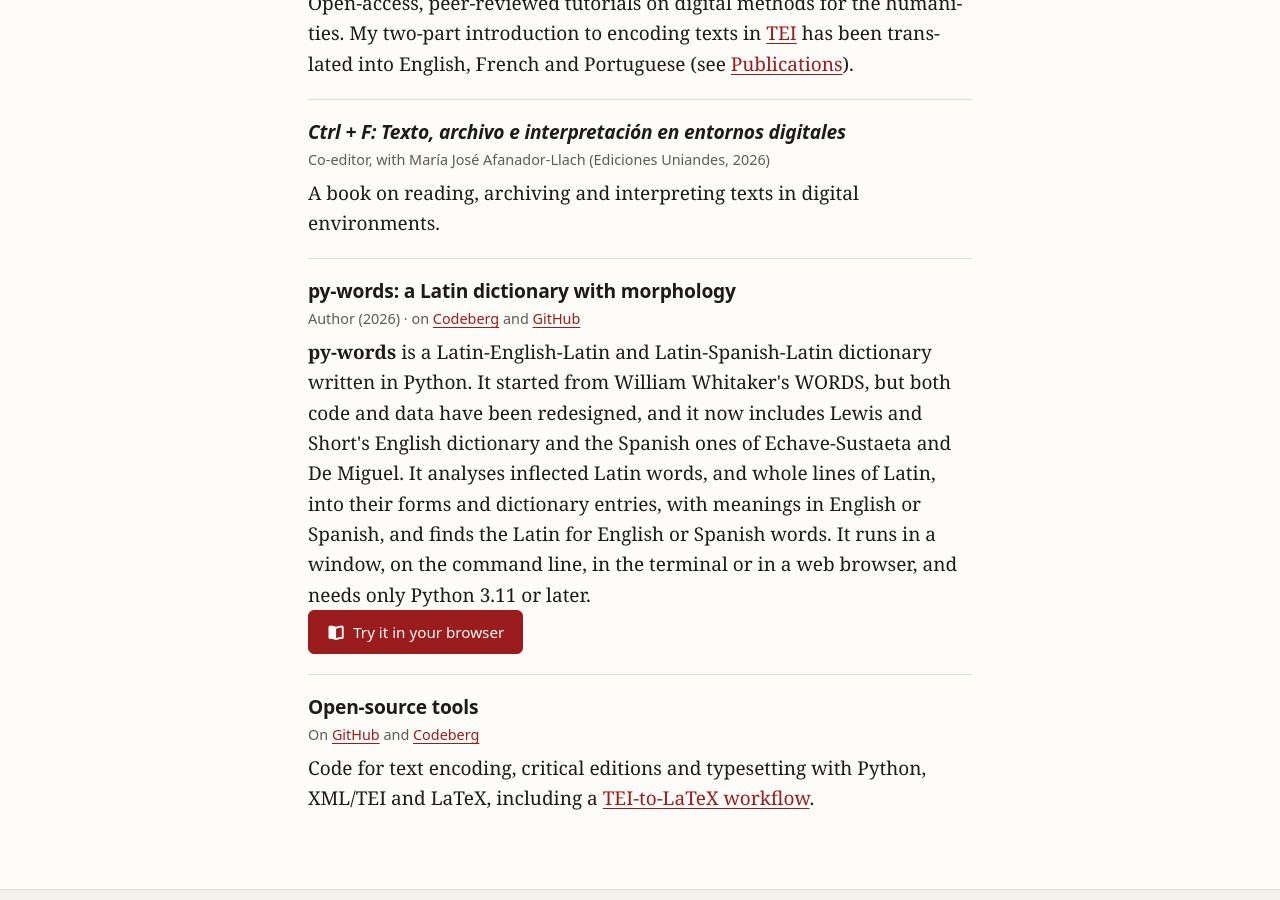
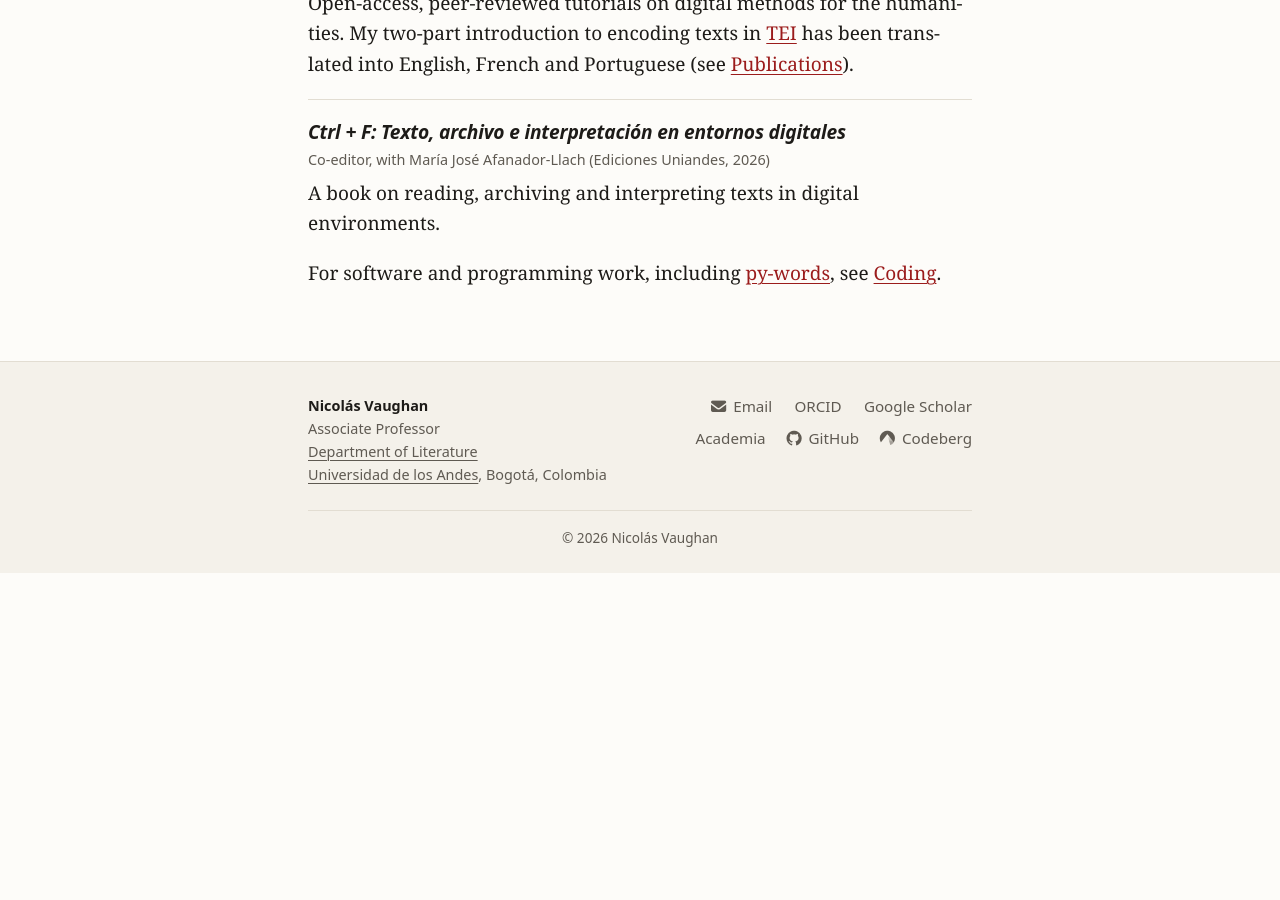
Before and after one commit to nivaca/nivaca.github.io, a Jekyll site: the page built from projects.md, in a window 1280 px wide and 900 px high, scrolled down 578 px. Built offline with Jekyll 4.4.1, drawn with Linux system fonts in a browser that asks for light colours; some web fonts are replaced; a style sheet for code colours, icons or effects is not loaded; after the commit the page ends 1151 px from its top, so only the background shows below that.

Commit message:
reorganizar sitio

```diff
--- a/_data/menu.yml
+++ b/_data/menu.yml
@@ -4,6 +4,9 @@
 - title: "Projects"
   href: "/projects/"
 
+- title: "Coding"
+  href: "/coding/"
+
 - title: "CV"
   href: "/cv/"
 
--- a/index.html
+++ b/index.html
@@ -24,7 +24,7 @@ layout: default
   <p>Look up any inflected Latin word, or a whole line of Latin, and get its forms and dictionary entries with meanings in English or Spanish, or find the Latin for an English or Spanish word. Originally based on William Whitaker's <i>WORDS</i> application, it has been completely rewritten in Python, and runs entirely in your browser, with nothing to install. It includes entries from the Lewis & Short, the De Miguel, and the Echaves-Sustaeta dictionaries.</p>
   <div class="buttons">
     <a class="button button-primary" href="{{ "/py-words/" | relative_url }}"><i class="fas fa-book-open" aria-hidden="true"></i> Open py-words</a>
-    <a class="button" href="{{ "/projects/" | relative_url }}">More about it</a>
+    <a class="button" href="{{ "/coding/" | relative_url }}">More about it</a>
   </div>
 </section>
 
--- a/projects.md
+++ b/projects.md
@@ -2,7 +2,7 @@
 layout: page
 title: Projects
 permalink: /projects/
-description: Digital editions, digital humanities and open-source work by Nicolás Vaughan.
+description: Digital editions and digital humanities projects by Nicolás Vaughan.
 ---
 
 <ul class="projects">
@@ -29,17 +29,6 @@ description: Digital editions, digital humanities and open-source work by Nicol
     <p class="project-role">Co-editor, with María José Afanador-Llach (Ediciones Uniandes, 2026)</p>
     <p>A book on reading, archiving and interpreting texts in digital environments.</p>
   </li>
+</ul>
 
-  <li class="project">
-    <h2><a href="https://codeberg.org/{{ site.codeberg_username }}/py-words">py-words: a Latin dictionary with morphology</a></h2>
-    <p class="project-role">Author (2026) · on <a href="https://codeberg.org/{{ site.codeberg_username }}/py-words">Codeberg</a> and <a href="https://github.com/{{ site.github_username }}/py-words">GitHub</a></p>
-    <p><b>py-words</b> is a Latin-English-Latin and Latin-Spanish-Latin dictionary written in Python. It started from William Whitaker's WORDS, but both code and data have been redesigned, and it now includes Lewis and Short's English dictionary and the Spanish ones of Echave-Sustaeta and De Miguel. It analyses inflected Latin words, and whole lines of Latin, into their forms and dictionary entries, with meanings in English or Spanish, and finds the Latin for English or Spanish words. It runs in a window, on the command line, in the terminal or in a web browser, and needs only Python 3.11 or later.</p>
-    <p><a class="button button-primary" href="{{ "/py-words/" | relative_url }}"><i class="fas fa-book-open" aria-hidden="true"></i> Try it in your browser</a></p>
-  </li>
-
-  <li class="project">
-    <h2>Open-source tools</h2>
-    <p class="project-role">On <a href="https://github.com/{{ site.github_username }}">GitHub</a> and <a href="https://codeberg.org/{{ site.codeberg_username }}">Codeberg</a></p>
-    <p>Code for text encoding, critical editions and typesetting with Python, XML/TEI and LaTeX, including a <a href="https://doi.org/10.47397/tb/42-2/tb131vaughan-tei">TEI-to-LaTeX workflow</a>.</p>
-  </li>
-</ul>
+For software and programming work, including <a href="{{ "/py-words/" | relative_url }}">py-words</a>, see <a href="{{ "/coding/" | relative_url }}">Coding</a>.
```
Also changed, not shown: _data/publications.yml (+0 -37 lines), _data/software.yml (added, +27 -0 lines), about.md (+1 -9 lines), coding.md (added, +48 -0 lines).
